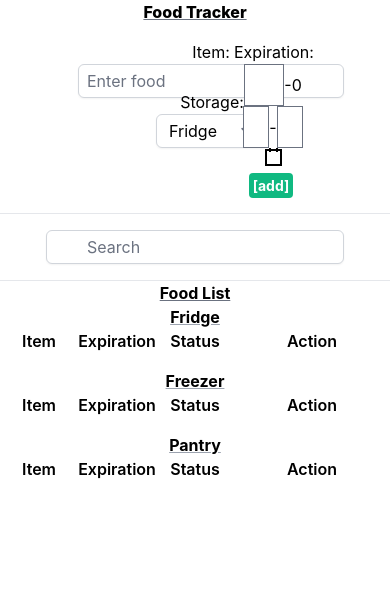
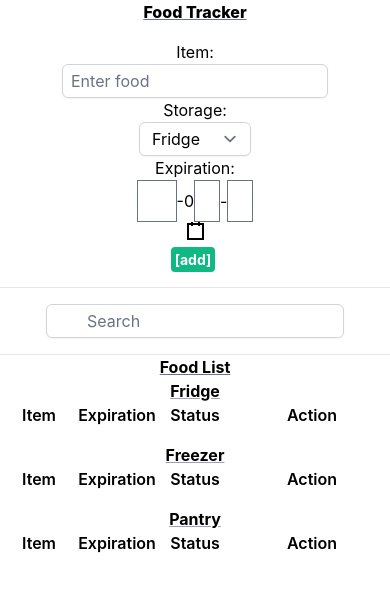
Before and after one commit to evening/expiration-tracker, a React (Create React App) app: page / in a window 390 px wide. Shown: the top 592 px of the page. Built offline with nearby package versions, Linux system fonts and the light colour scheme.

Commit message:
Update AddFood.tsx
make component responsive up to Mobile S size

```diff
--- a/src/components/AddFood.tsx
+++ b/src/components/AddFood.tsx
@@ -35,8 +35,8 @@ const AddFood = ({ entries, setEntries }: AddFoodProps) => {
     };
   }
   return (
-    <div className='grid grid-cols-5 py-4'>
-      <div className='col-start-2 col-span-1 mx-auto'>
+    <div className='grid grid-rows-1 lg:grid-cols-5 py-4'>
+      <div className='row-span-1 lg:col-start-2 col-span-1 mx-auto'>
       <p> Item: </p>
       <input
         className='py-1 px-2 border border-gray-300 rounded-md shadow-sm focus:outline-none focus:ring-emerald-500 focus:border-emerald-500'
@@ -48,7 +48,7 @@ const AddFood = ({ entries, setEntries }: AddFoodProps) => {
         required
       />
       </div>
-      <div className='col-span-1 mx-auto my-auto'>
+      <div className='row-span-1 lg:col-span-1 mx-auto my-auto'>
       <p> Storage: </p>
         <select
         className='py-1 border my-auto border-gray-300 rounded-md shadow-sm focus:outline-none focus:ring-emerald-500 focus:border-emerald-500'
@@ -61,7 +61,7 @@ const AddFood = ({ entries, setEntries }: AddFoodProps) => {
           <option value={FoodLocation.pantry}> Pantry </option>
         </select>
       </div>
-      <div className='col-span-1 my-auto'>
+      <div className='row-span-1 lg:col-span-1 my-auto'>
       <p> Expiration: </p>
       <DatePicker
         name="newExpiration"
```
